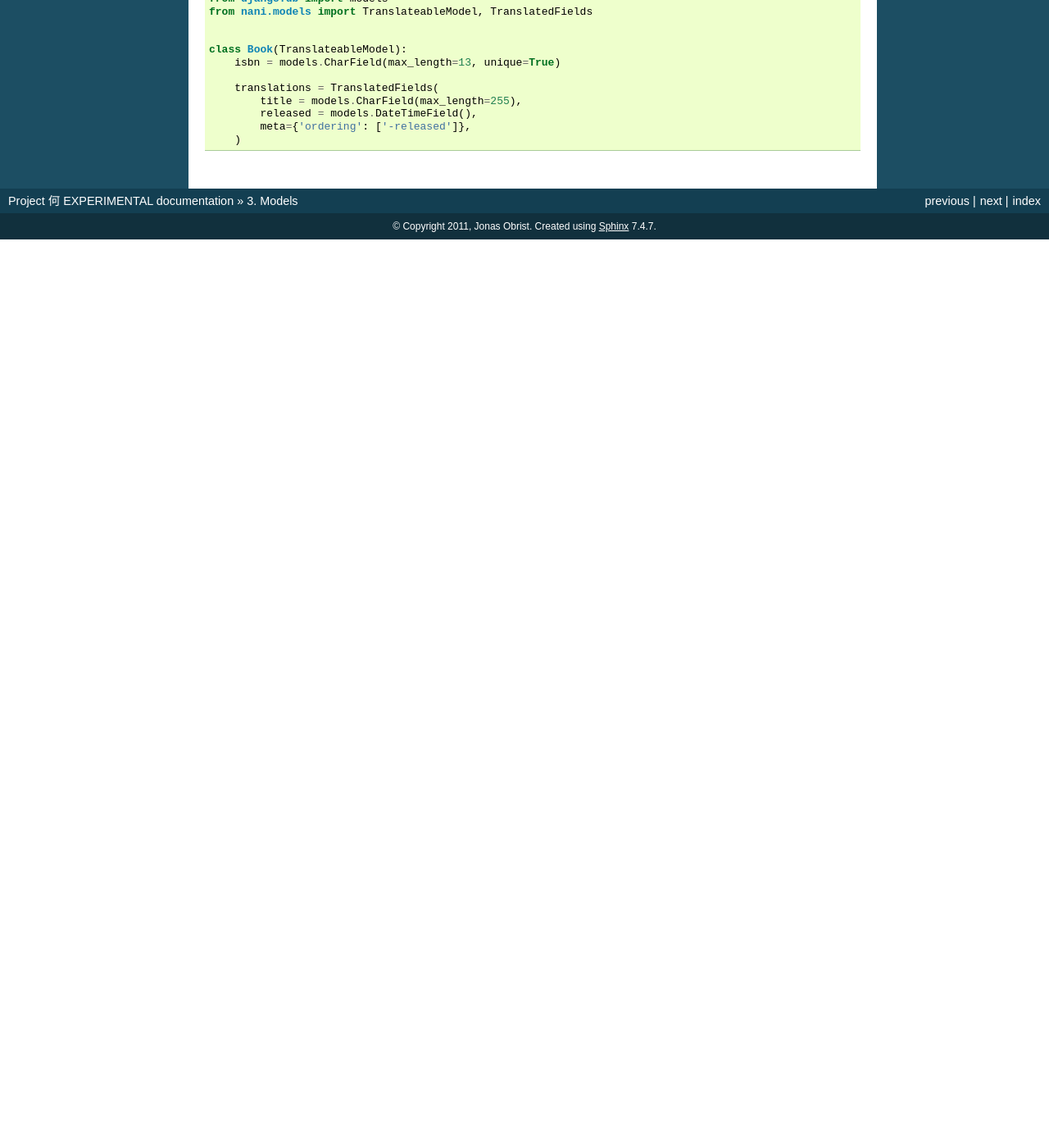
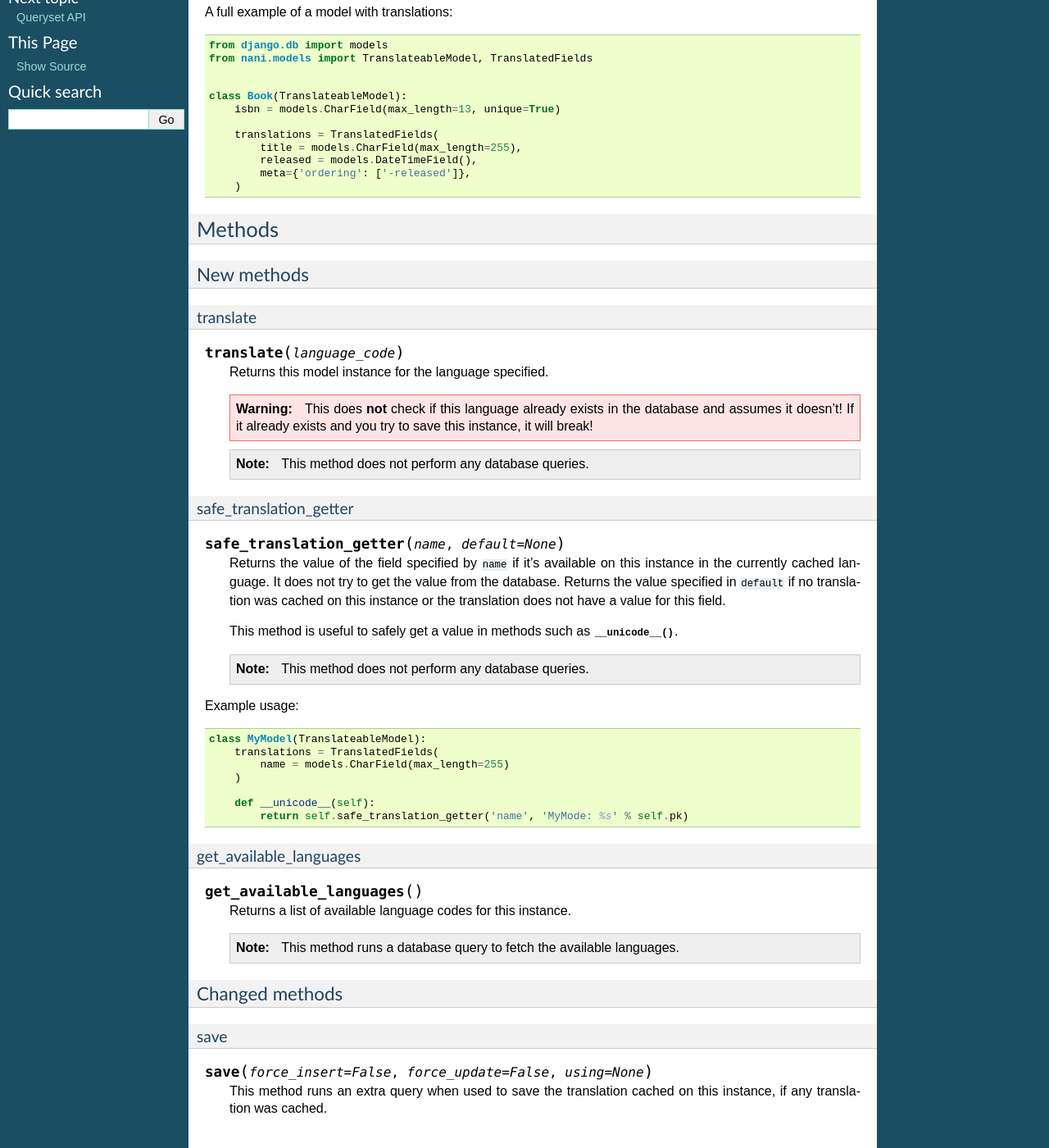
Before and after one commit to KristianOellegaard/django-hvad, a Sphinx documentation site: the page built from docs/public/models.rst, in a window 1280 px wide and 1400 px high, scrolled down 391 px. Shown: the whole window at 82% size. Built offline with Sphinx 7.4.7, drawn with Linux system fonts in a browser that asks for light colours; before the commit the page ends 900 px from its top, so only the background shows below that; some of the changed text lies outside the part shown.

Commit message:
Improved model docs (public)

```diff
--- a/docs/index.rst
+++ b/docs/index.rst
@@ -19,7 +19,6 @@ Contents
 
 .. toctree::
     :maxdepth: 2
-    :numbered:
 
     public/installation
     public/quickstart
--- a/docs/public/models.rst
+++ b/docs/public/models.rst
@@ -1,6 +1,11 @@
 ######
 Models
 ######
+
+
+***************
+Defining models
+***************
 
 Models which have fields that should be translateable have to inherit
 :class:`nani.models.TranslateableModel` instead of
@@ -32,3 +37,75 @@ A full example of a model with translations::
             released = models.DateTimeField(),
             meta={'ordering': ['-released']},
         )
+
+
+*******
+Methods
+*******
+
+New methods
+===========
+
+translate
+---------
+
+.. method:: translate(language_code)
+
+    Returns this model instance for the language specified.
+
+    .. warning:: This does **not** check if this language already exists in the
+                 database and assumes it doesn't! If it already exists and you
+                 try to save this instance, it will break!
+
+    .. note:: This method does not perform any database queries.
+
+
+safe_translation_getter
+-----------------------
+
+.. method:: safe_translation_getter(name, default=None)
+
+    Returns the value of the field specified by ``name`` if it's available on
+    this instance in the currently cached language. It does not try to get the
+    value from the database. Returns the value specified in ``default`` if no
+    translation was cached on this instance or the translation does not have a
+    value for this field.
+
+    This method is useful to safely get a value in methods such as
+    :meth:`__unicode__`.
+
+    .. note:: This method does not perform any database queries.
+
+Example usage::
+
+    class MyModel(TranslateableModel):
+        translations = TranslatedFields(
+            name = models.CharField(max_length=255)
+        )
+
+        def __unicode__(self):
+            return self.safe_translation_getter('name', 'MyMode: %s' % self.pk)
+
+
+get_available_languages
+-----------------------
+
+.. method:: get_available_languages
+
+    Returns a list of available language codes for this instance.
+
+    .. note:: This method runs a database query to fetch the available
+              languages.
+
+
+Changed methods
+===============
+
+
+save
+----
+
+.. method:: save(force_insert=False, force_update=False, using=None)
+
+    This method runs an extra query when used to save the translation cached on
+    this instance, if any translation was cached.
```
